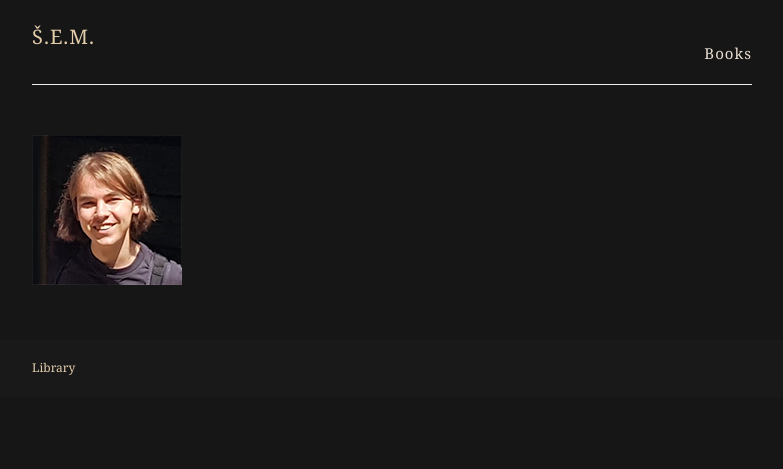
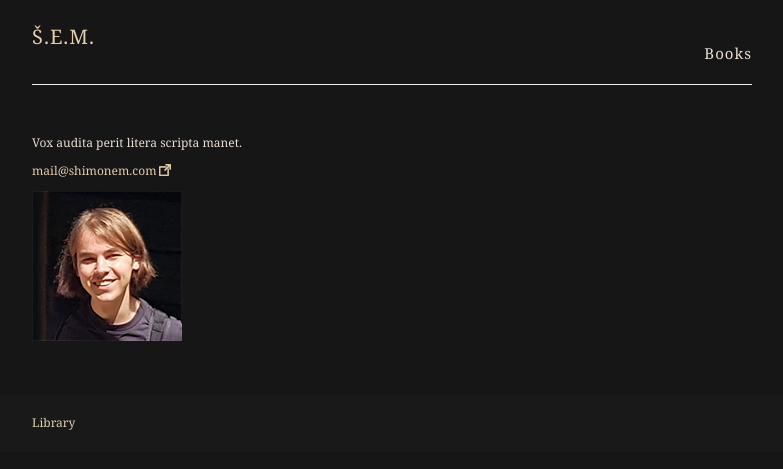
Before and after one commit to simonante/shimonem, a Jekyll site: the page built from index.md, in a window 1280 px wide. Shown: the top 469 px of the page, without its empty margins (248-1031 px from the left). Built offline with Jekyll 4.4.1, drawn with Linux system fonts in a browser that asks for light colours.

Commit message:
Update index.md

```diff
--- a/index.md
+++ b/index.md
@@ -3,4 +3,7 @@ layout: page
 title:
 ---
 
+<p>Vox audita perit litera scripta manet.</p>
+<a href="mailto:hi@simonante.com" class="external">mail@shimonem.com</a>
+
 ![Simon](/assets/s_ante.png)
```
